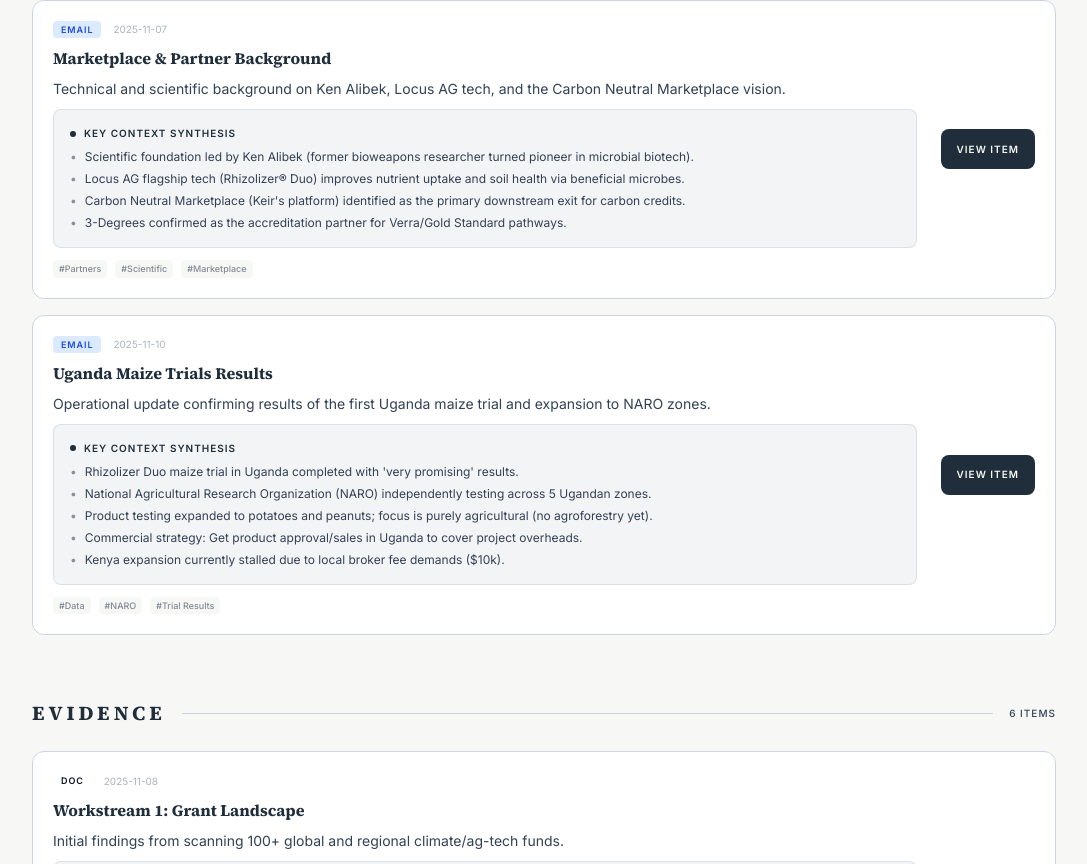
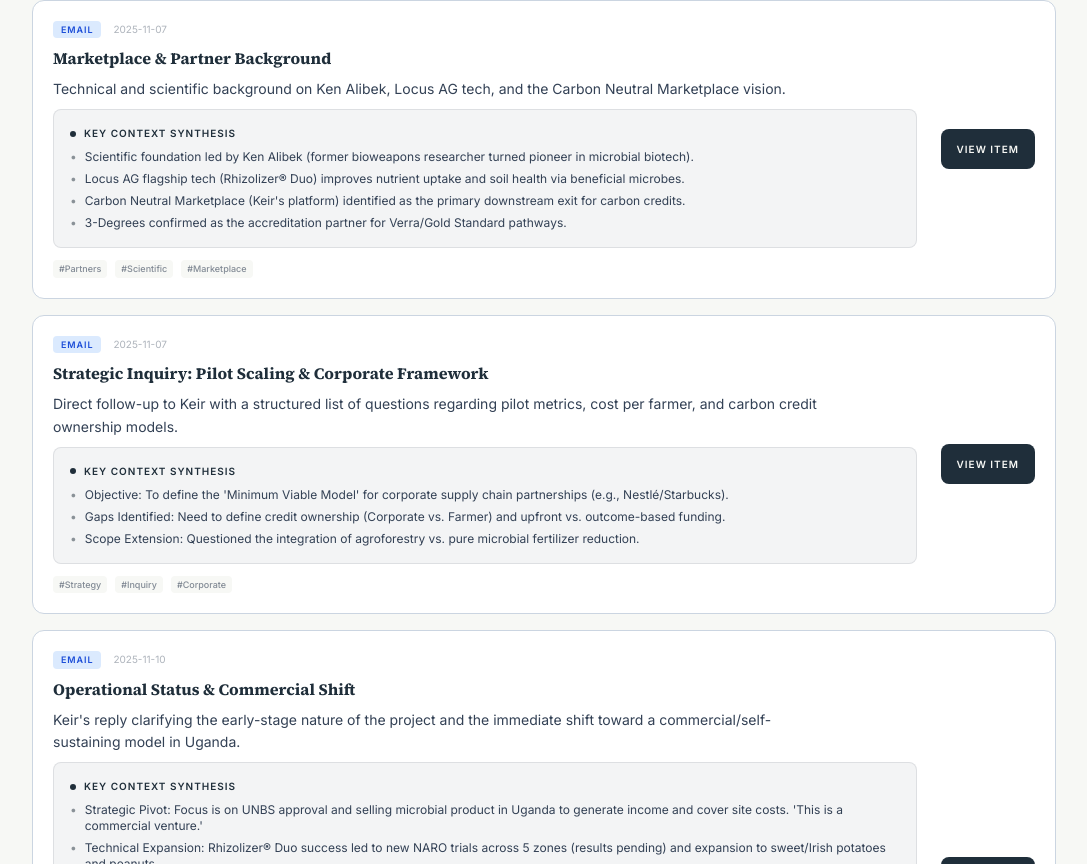
Before and after one commit to juakali100/hisagen, a Next.js app: page /resources in a window 1280 px wide. Shown: the part 1936-2800 px from the top of the page, without its empty margins (96-1183 px from the left). Built offline with nearby package versions, Linux system fonts and the light colour scheme.

Commit message:
Capture Nov 2025 strategic exchange: NARO results, product expansion, and commercial pivot

```diff
--- a/src/app/program/page.tsx
+++ b/src/app/program/page.tsx
@@ -44,6 +44,10 @@
   {
     area: "MRV Tooling Stack",
     description: "Evaluating the trade-offs between remote sensing (satellite) and ground-truth data collection for the Locus AG product line.",
+  },
+  {
+    area: "Regional Expansion Blocker",
+    description: "Expansion into Kenya currently stalled due to local 'review fee' (extortion) demands. Need to identify cleaner regulatory and broker-free pathways.",
   },
 ];
 
--- a/src/app/resources/page.tsx
+++ b/src/app/resources/page.tsx
@@ -154,17 +154,36 @@
   {
     domain: "Context",
     format: "Email",
+    date: "2025-11-07",
+    title: "Strategic Inquiry: Pilot Scaling & Corporate Framework",
+    detail: "Direct follow-up to Keir with a structured list of questions regarding pilot metrics, cost per farmer, and carbon credit ownership models.",
+    file: "03-pandion-business/operations/del/clients/deep-six-consulting/communications/source-materials/2025-11-07-email-3-pandion-followup.md",
+    tags: ["Strategy", "Inquiry", "Corporate"],
+    synthesis: [
+      "Objective: To define the 'Minimum Viable Model' for corporate supply chain partnerships (e.g., Nestlé/Starbucks).",
+      "Gaps Identified: Need to define credit ownership (Corporate vs. Farmer) and upfront vs. outcome-based funding.",
+      "Scope Extension: Questioned the integration of agroforestry vs. pure microbial fertilizer reduction.",
+    ]
+  },
+  {
+    domain: "Context",
+    format: "Email",
     date: "2025-11-10",
-    title: "Uganda Maize Trials Results",
-    detail: "Operational update confirming results of the first Uganda maize trial and expansion to NARO zones.",
-    file: "03-pandion-business/operations/del/clients/deep-six-consulting/communications/source-materials/2025-11-10-email-4-k-uganda-maize-trials.md",
-    tags: ["Data", "NARO", "Trial Results"],
+    title: "Operational Status & Commercial Shift",
+    detail: "Keir's reply clarifying the early-stage nature of the project and the immediate shift toward a commercial/self-sustaining model in Uganda.",
+    file: "03-pandion-business/operations/del/clients/deep-six-consulting/communications/source-materials/2025-11-10-email-4-reply-commercial.md",
+    attachments: [
+      { title: "Uganda Maize Trials Results (Summary)", file: "DSC-004-uganda-maize-trials-results1.pdf", format: "PDF" },
+      { title: "Uganda Maize Phase 2 Data Collection", file: "DSC-006-uganda-maize-phase2-data.pdf", format: "PDF" },
+      { title: "Uganda Maize Trials Results 1 (Raw)", file: "DSC-005-uganda-maize-trials-results1.xlsx", format: "Excel" }
+    ],
+    tags: ["Pivot", "Commercial", "NARO", "Kenya"],
     synthesis: [
-      "Rhizolizer Duo maize trial in Uganda completed with 'very promising' results.",
-      "National Agricultural Research Organization (NARO) independently testing across 5 Ugandan zones.",
-      "Product testing expanded to potatoes and peanuts; focus is purely agricultural (no agroforestry yet).",
-      "Commercial strategy: Get product approval/sales in Uganda to cover project overheads.",
-      "Kenya expansion currently stalled due to local broker fee demands ($10k).",
+      "Strategic Pivot: Focus is on UNBS approval and selling microbial product in Uganda to generate income and cover site costs. 'This is a commercial venture.'",
+      "Technical Expansion: Rhizolizer® Duo success led to new NARO trials across 5 zones (results pending) and expansion to sweet/Irish potatoes and peanuts.",
+      "Agroforestry: Purely ag-focused for now; no agroforestry components designed yet ('No agroforestry even in USA').",
+      "Kenya Blocker: Expansion stalled due to $10k 'review fee' (bribe) requested by local brokers.",
+      "Data Sequencing: Formal modeling of cost-per-farmer and corporate frameworks deferred until harvest data is finalized.",
     ]
   },
 
@@ -190,6 +209,15 @@
     detail: "Raw yield data comparing Rhizolizer-treated plots vs. control plots in Uganda.",
     file: "03-pandion-business/operations/del/clients/deep-six-consulting/communications/source-materials/attachments/DSC-005-uganda-maize-trials-results1.xlsx",
     tags: ["Data", "Uganda", "Yield"]
+  },
+  {
+    domain: "Evidence",
+    format: "PDF",
+    date: "2025-11-10",
+    title: "Uganda Maize Phase 2 Data Collection",
+    detail: "Standardized field data sheets and collection parameters used for the Uganda pilot.",
+    file: "03-pandion-business/operations/del/clients/deep-six-consulting/communications/source-materials/attachments/DSC-006-uganda-maize-phase2-data.pdf",
+    tags: ["Data", "Uganda", "Field Sheets"],
   },
   {
     domain: "Evidence",
--- a/src/app/stage-1/page.tsx
+++ b/src/app/stage-1/page.tsx
@@ -4,19 +4,19 @@
   {
     title: "Project",
     detail:
-      "Integrated agriculture and carbon model combining microbial biofertilizers, soil carbon credits, and a digital farmer platform.",
+      "Integrated agriculture and carbon model combining microbial biofertilizers with soil carbon verification.",
   },
   {
-    title: "Primary focus",
-    detail: "Uganda pilot (Kenya expansion deferred).",
+    title: "Product Scope",
+    detail: "Rhizolizer® Duo (Maize) + new testing on Sweet/Irish Potatoes and Peanuts.",
   },
   {
-    title: "Core partners",
-    detail: "Locus AG (technology), Uganda NARO (research validation), 3Degrees (carbon pathway).",
+    title: "Pilot Reach",
+    detail: "Uganda NARO independent trials across 5 agro-ecological zones.",
   },
   {
-    title: "Stage 1 status",
-    detail: "Pilot underway; evidence and financial model not yet compiled.",
+    title: "Commercial Goal",
+    detail: "Secure UNBS approval and generate local sales income to cover operational overheads.",
   },
 ];
 
@@ -41,9 +41,9 @@
 ];
 
 const evidenceOnHand = [
-  "Concept note and v0 grant package exist.",
-  "Pilot progress described as encouraging, but data is not compiled.",
-  "Capital Continuum assessment scored 13/25 (grant-ready).",
+  "Phase 1 Maize Trial completed (v. promising results).",
+  "NARO independent trials active in 5 zones (results pending).",
+  "Regulatory pathway with UNBS identified for commercial entry.",
 ];
 
 const stage1Gaps = [
```
Also changed, not shown: 1 other file (tests, documents, lock files or other folders).
